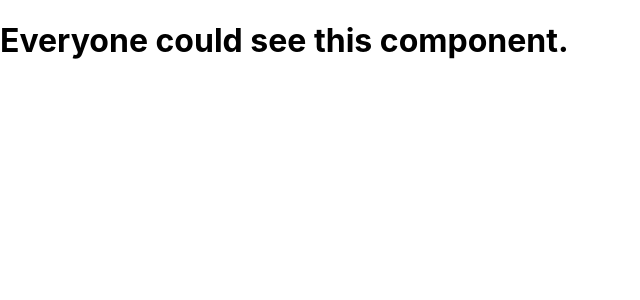
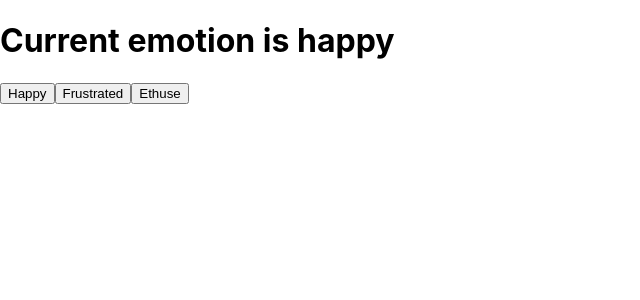
Before and after one commit to KenyAlgGit/React-Practices, a React (Create React App) app: page / in a window 1280 px wide. Shown: the top 300 px of the page, without its empty margins (0-640 px from the left). Built offline with nearby package versions, Linux system fonts and the light colour scheme.

Commit message:
completed

```diff
--- a/src/App.js
+++ b/src/App.js
@@ -2,26 +2,31 @@
 import './App.css';
 import restaurant from "./restaurant.jpg"
 
-function SecretComponent(){
-  return <h1>Super secret information for authorized users only</h1>;
-}
+import React, {useState} from "react"
 
-function RegularComponent(){
-  return <h1>Everyone could see this component.</h1>;
-}
+function App() {
+  const what = useState("Happy")//use Stage created a array, here it's the 'what'
+  console.log(what)
 
-function App(props) {
-  // use a shorter case expression
+  const [emotion, setEmotion] = useState("happy")//here 'emotion' means the first element of this array, now is 'happy'
+  //this means, the default value is 'happy'
   return (
-    <>{props.authorized ? <SecretComponent></SecretComponent> : <RegularComponent></RegularComponent>}</>
+    <>
+      <h1>Current emotion is {emotion}</h1>
+
+      <button onClick = { () => setEmotion("happy") }>
+        Happy
+      </button>
+
+      <button onClick = { () => setEmotion("frustrated") }>
+        Frustrated
+      </button>
+
+      <button onClick = { () => setEmotion("ethusiastic") }>
+        Ethuse
+      </button>
+    </>
   )
-
-    // if(props.authorized){
-    //   return <SecretComponent></SecretComponent>
-    // }
-    // else{
-    //   return <RegularComponent></RegularComponent>
-    // }
 }
 
 export default App;
--- a/src/index.js
+++ b/src/index.js
@@ -3,22 +3,7 @@
 import './index.css';
 import App from './App';
 
-// const checklist=["boots", "tent", "headlamp"]
-// console.log(checklist[0])
-
-//choose which one to be displayed
-const [item1,,item2]=["boots", "tent", "headlamp"]
-console.log(item2, item1)
-
-//chapter 2.1 insert an element
 ReactDOM.render(
-  //using fragment could reduce adding tags into the page
-  //this could make the page more flexible
-  <React.Fragment>
-  {/* this is a switch */}
-    <App authorized={false}/>
-  </React.Fragment>,
-  //below is the location id you want it to add into
+  <App/>,
   document.getElementById('root')
-
 );
```
